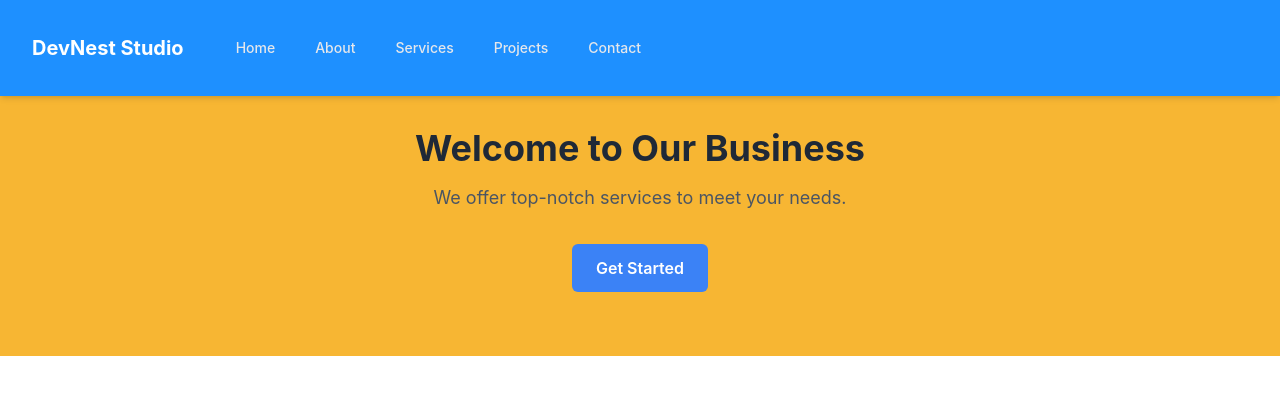
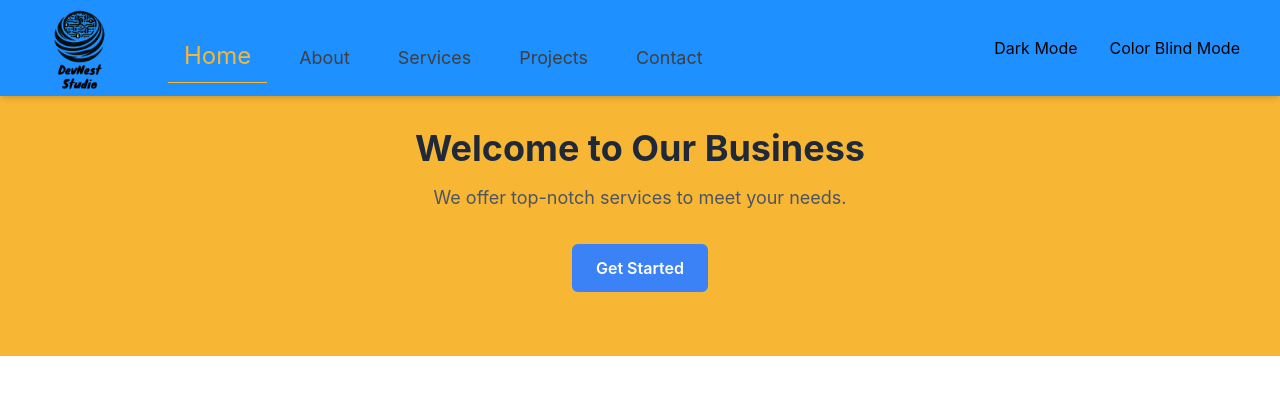
Before and after one commit to Evergreen-Tech-Solutions/DevNest_Studio, a React (Create React App) app: page / in a window 1280 px wide. Shown: the top 394 px of the page. Built offline with nearby package versions, Linux system fonts and the light colour scheme.

Commit message:
Added the isActive function to the NavBar for better user experience, Added the Logo, Added Dark Mode/Color Blind Mode :)

```diff
--- a/src/App.css
+++ b/src/App.css
@@ -1,38 +1,24 @@
-.App {
-  text-align: center;
+
+.dark-mode {
+
 }
 
-.App-logo {
-  height: 40vmin;
-  pointer-events: none;
+.dark-mode .nav-link {
+
 }
 
-@media (prefers-reduced-motion: no-preference) {
-  .App-logo {
-    animation: App-logo-spin infinite 20s linear;
-  }
+.dark-mode .nav-link:hover {
+
 }
 
-.App-header {
-  background-color: #282c34;
-  min-height: 100vh;
-  display: flex;
-  flex-direction: column;
-  align-items: center;
-  justify-content: center;
-  font-size: calc(10px + 2vmin);
-  color: white;
+
+.color-blind-mode {
 }
 
-.App-link {
-  color: #61dafb;
+.color-blind-mode .nav-link {
+
 }
 
-@keyframes App-logo-spin {
-  from {
-    transform: rotate(0deg);
-  }
-  to {
-    transform: rotate(360deg);
-  }
+.color-blind-mode .nav-link:hover {
+
 }
--- a/src/App.js
+++ b/src/App.js
@@ -1,4 +1,4 @@
-import React from 'react';
+import React, {useState} from 'react';
 import { BrowserRouter as Router, Routes, Route } from 'react-router-dom';
 import './App.css';
 import Navigation from './components/Navigation';
@@ -11,10 +11,17 @@ import ProjectsPage from './pages/ProjectsPage';
 import ContactPage from './pages/ContactPage';
 
 function App() {
+
+  const [darkMode, setDarkMode] = useState(false);
+  const [colorBlindMode, setColorBlindMode] = useState(false);
+
+  const toggleDarkMode = () => setDarkMode(!darkMode);
+  const toggleColorBlindMode = () => setColorBlindMode(!colorBlindMode);
+
   return (
     <Router>
-      <div className="App flex flex-col min-h-screen">
-        <Navigation />
+      <div className={`App flex flex-col min-h-screen ${darkMode ? 'dark' : 'light'} ${colorBlindMode ? 'color-blind' : ''}`}>
+      <Navigation darkMode={darkMode} onToggleDarkMode={toggleDarkMode} colorBlindMode={colorBlindMode} onToggleColorBlindMode={toggleColorBlindMode} />
           <main className="flex-1 pt-[64px]">
             <Routes>
               <Route path="/" element={<HomePage />} />
--- a/src/components/Navigation.js
+++ b/src/components/Navigation.js
@@ -1,26 +1,38 @@
 import React from 'react';
-import { Link } from 'react-router-dom';
+import { NavLink } from 'react-router-dom';
 import '../tailwind.css';
+import logo from '../assets/logo.png';
+import style from '../styles/Navigation.module.css';
 
 
-function Navigation() {
+function Navigation({ darkMode, toggleDarkMode, colorBlindMode, toggleColorBlindMode }) {
   return (
     <nav className="fixed top-0 left-0 w-full z-10 bg-blu py-4 shadow-md">
       <div className="max-w-7xl mx-auto px-4 sm:px-6 lg:px-8">
         <div className="flex items-center justify-between h-16">
           <div className="flex items-center">
             <div className="flex-shrink-0">
-              <Link to="/" className="text-white font-bold text-xl">DevNest Studio</Link>
+              <NavLink to="/">
+                <img src={logo} alt="DevNest Studio Logo" className="h-24 w-24" />
+              </NavLink>
             </div>
             <div className="hidden md:block">
-              <div className="ml-10 flex items-baseline space-x-4">
-                <Link to="/" className="text-gray-200 hover:text-white px-3 py-2 rounded-md text-sm font-medium transition duration-150 ease-in-out">Home</Link>
-                <Link to="/about" className="text-gray-200 hover:text-white px-3 py-2 rounded-md text-sm font-medium transition duration-150 ease-in-out">About</Link>
-                <Link to="/services" className="text-gray-200 hover:text-white px-3 py-2 rounded-md text-sm font-medium transition duration-150 ease-in-out">Services</Link>
-                <Link to="/projects" className="text-gray-200 hover:text-white px-3 py-2 rounded-md text-sm font-medium transition duration-150 ease-in-out">Projects</Link>
-                <Link to="/contact" className="text-gray-200 hover:text-white px-3 py-2 rounded-md text-sm font-medium transition duration-150 ease-in-out">Contact</Link>
+              <div className="ml-10 flex items-baseline">
+                <NavLink to="/" className={({ isActive }) => isActive ? style.navItemActive : style.navItemInactive}>Home</NavLink>
+                <NavLink to="/about" className={({ isActive }) => isActive ? style.navItemActive : style.navItemInactive}>About</NavLink>
+                <NavLink to="/services" className={({ isActive }) => isActive ? style.navItemActive : style.navItemInactive}>Services</NavLink>
+                <NavLink to="/projects" className={({ isActive }) => isActive ? style.navItemActive : style.navItemInactive}>Projects</NavLink>
+                <NavLink to="/contact" className={({ isActive }) => isActive ? style.navItemActive : style.navItemInactive}>Contact</NavLink>
               </div>
             </div>
+          </div>
+          <div className="flex items-center space-x-4">
+            <button onClick={toggleDarkMode} className="p-2 rounded">
+              {darkMode ? 'Light Mode' : 'Dark Mode'}
+            </button>
+            <button onClick={toggleColorBlindMode} className="p-2 rounded">
+              {colorBlindMode ? 'Normal Vision' : 'Color Blind Mode'}
+            </button>
           </div>
         </div>
       </div>
--- /dev/null
+++ b/src/styles/Navigation.module.css
@@ -0,0 +1,22 @@
+.navItemActive {
+    display: inline-block;
+    margin-right: 1rem;
+    font-size: 1.5rem;
+    transition: all 0.2s ease-in-out;
+    color: #f7b633;
+    padding-top: 0.5rem;
+    padding-bottom: 0.5rem;
+    padding-left: 1rem;
+    padding-right: 1rem;
+    border-bottom: 1px solid;
+}
+
+.navItemInactive {
+    display: inline-block;
+    margin-right: 1rem;
+    font-size: 1.12rem;
+    transition: all 0.2s ease-in-out infinite;
+    color: #3f3f3f;
+    padding: 0.5rem 1rem;
+    margin-top: 1.5rem;
+}
```
Also changed, not shown: src/assets/logo.png (added). Lines whose indentation alone changed are shown as unchanged.
